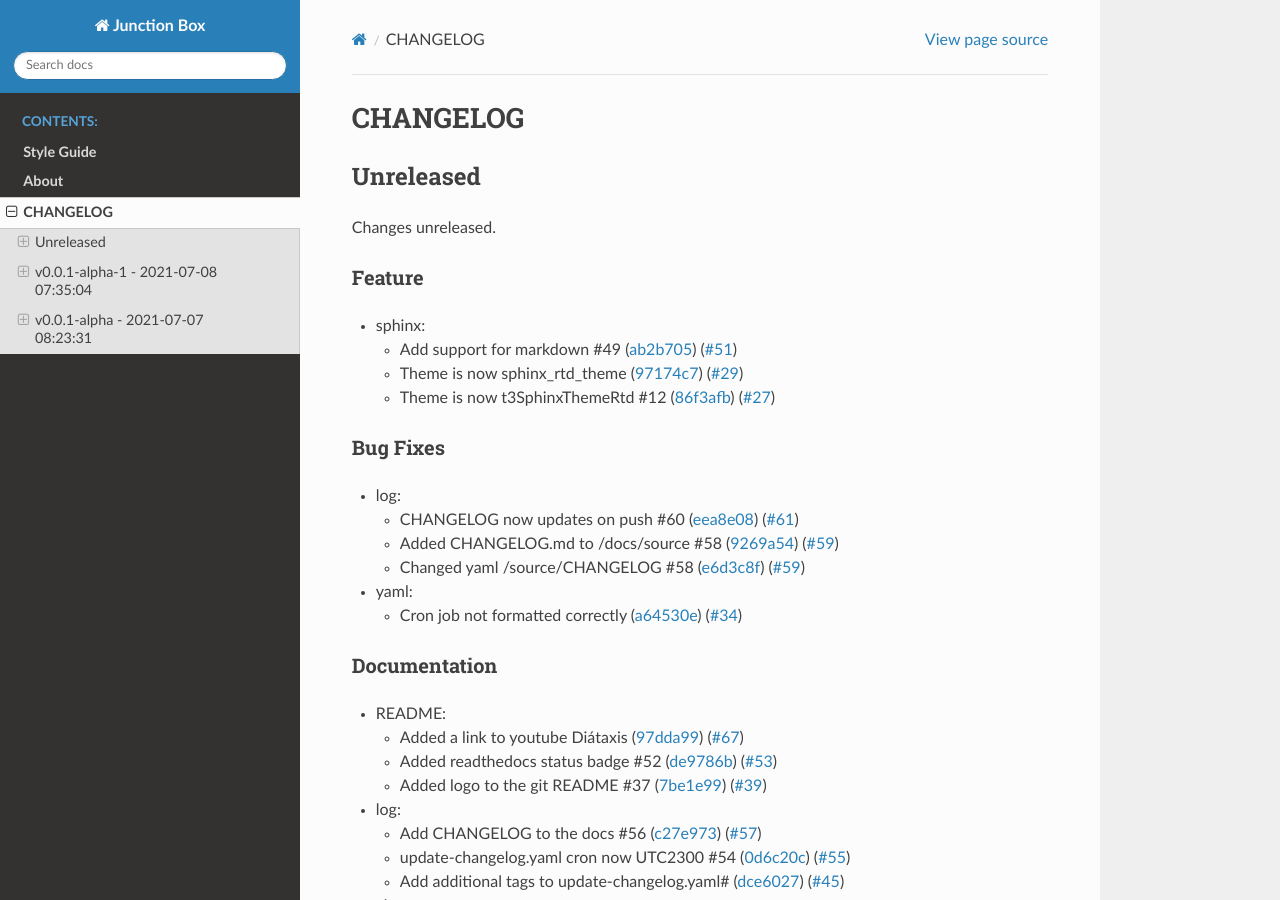
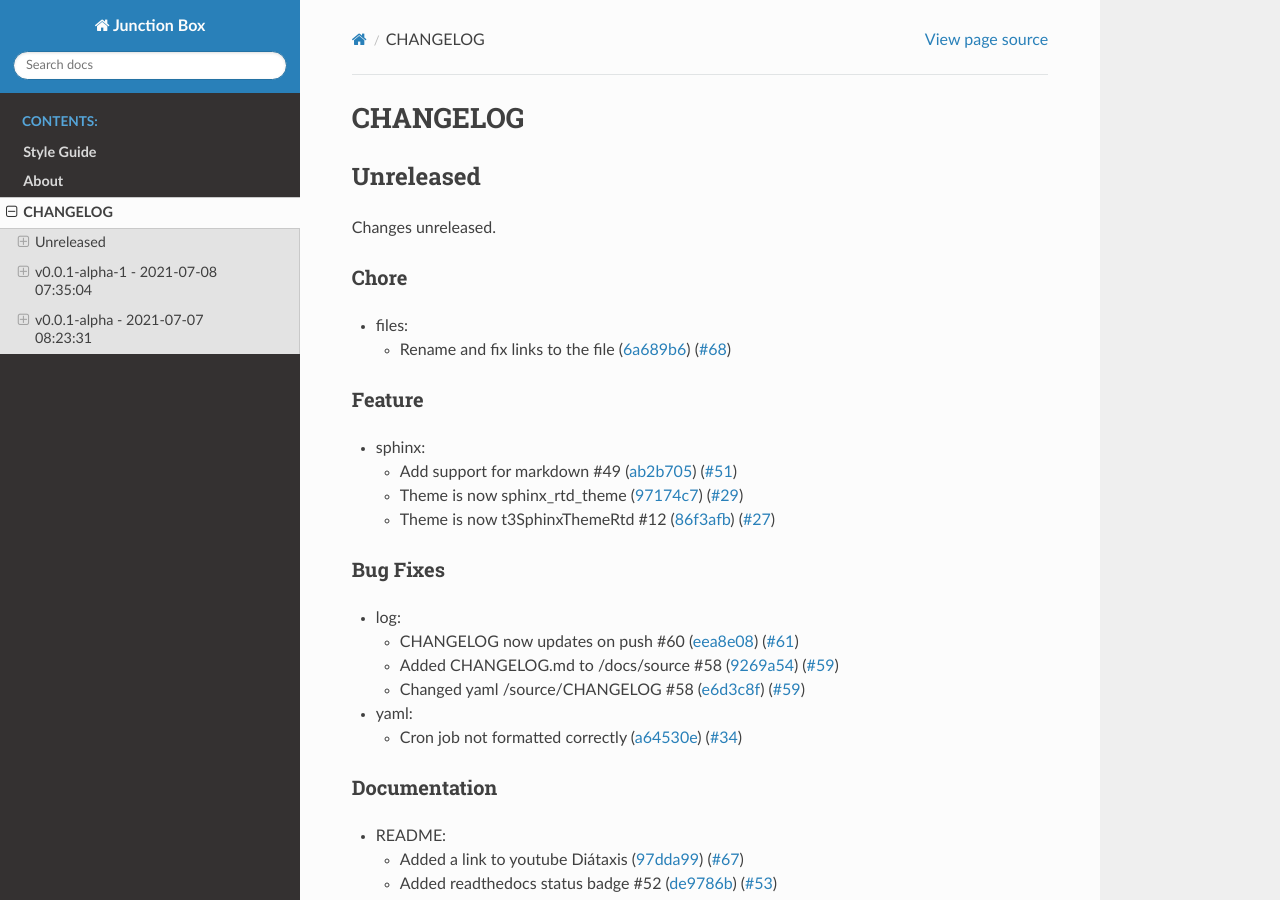
Before and after one commit to imAsparky/junction-box, a Sphinx documentation site: the page built from docs/source/CHANGELOG.md, in a window 1280 px wide and 900 px high. Built offline with Sphinx 7.4.7 and the Read the Docs theme 2.0.0, drawn with Linux system fonts in a browser that asks for light colours.

Commit message:
docs(CHANGELOG): update release notes:docs

```diff
--- a/docs/source/CHANGELOG.md
+++ b/docs/source/CHANGELOG.md
@@ -3,6 +3,11 @@
 ## Unreleased
 
 Changes unreleased.
+
+### Chore
+
+- files:
+  - Rename and fix links to the file ([6a689b6](https://github.com/imAsparky/junction-box/commit/6a689b61ef394b9c54826bfc74a6caccdc49a849)) ([#68](https://github.com/imAsparky/junction-box/pull/68))
 
 ### Feature
 
```
